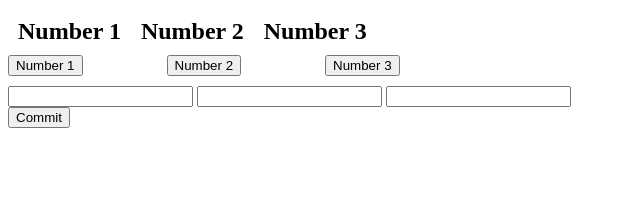
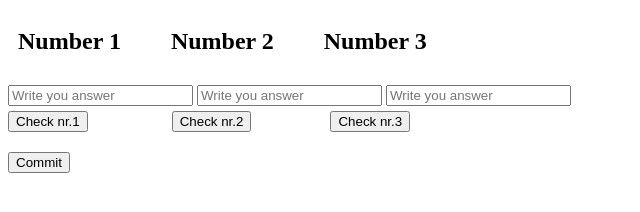
Before and after one commit to Zaracki/Three-number-challenge, a plain HTML site: page index.html in a window 1280 px wide. Shown: the whole page, without its empty margins (0-640 px from the left). Drawn offline with Linux system fonts and the light colour scheme.

Commit message:
Update index.html

```diff
--- a/index.html
+++ b/index.html
@@ -9,21 +9,22 @@
 <body>
   <main>
     <div style="display: flex;">
-      <h2 id="number-one" style="margin: 10px;">Number 1</h2>
-      <h2 id="number-two" style="margin: 10px;">Number 2</h2>
-      <h2 id="number-three" style="margin: 10px;">Number 3</h2>
+      <h2 id="number-one" style="margin-left: 10px;">Number 1</h2>
+      <h2 id="number-two" style="margin-left: 50px;">Number 2</h2>
+      <h2 id="number-three" style="margin-left: 50px;">Number 3</h2>
     </div>
-    <div>
-      <button id="button-one">Number 1</button>
-      <button style="margin-left: 80px;" id="button-two">Number 2</button>
-      <button style="margin-left: 80px;" id="button-three">Number 3</button>
+        <div style="margin-top: 10px;">
+      <input id="text-one" type="text" placeholder="Write you answer">
+      <input id="text-two" type="text" placeholder="Write you answer">
+      <input id="text-three" type="text" placeholder="Write you answer">
     </div>
-    <div style="margin-top: 10px;">
-      <input id="text-one" type="text">
-      <input id="text-two" type="text">
-      <input id="text-three" type="text">
+    <div style="margin-top: 5px ;">
+      <button id="button-one">Check nr.1</button>
+      <button style="margin-left: 80px;" id="button-two">Check nr.2</button>
+      <button style="margin-left: 75px;" id="button-three">Check nr.3</button>
     </div>
-    <button id="win-button">Commit</button>
+
+    <button style="margin-top: 20px;" id="win-button">Commit</button>
     <h1 style="display: none; color: green;" id="win">You win!</h1>
 
   </main>
```
